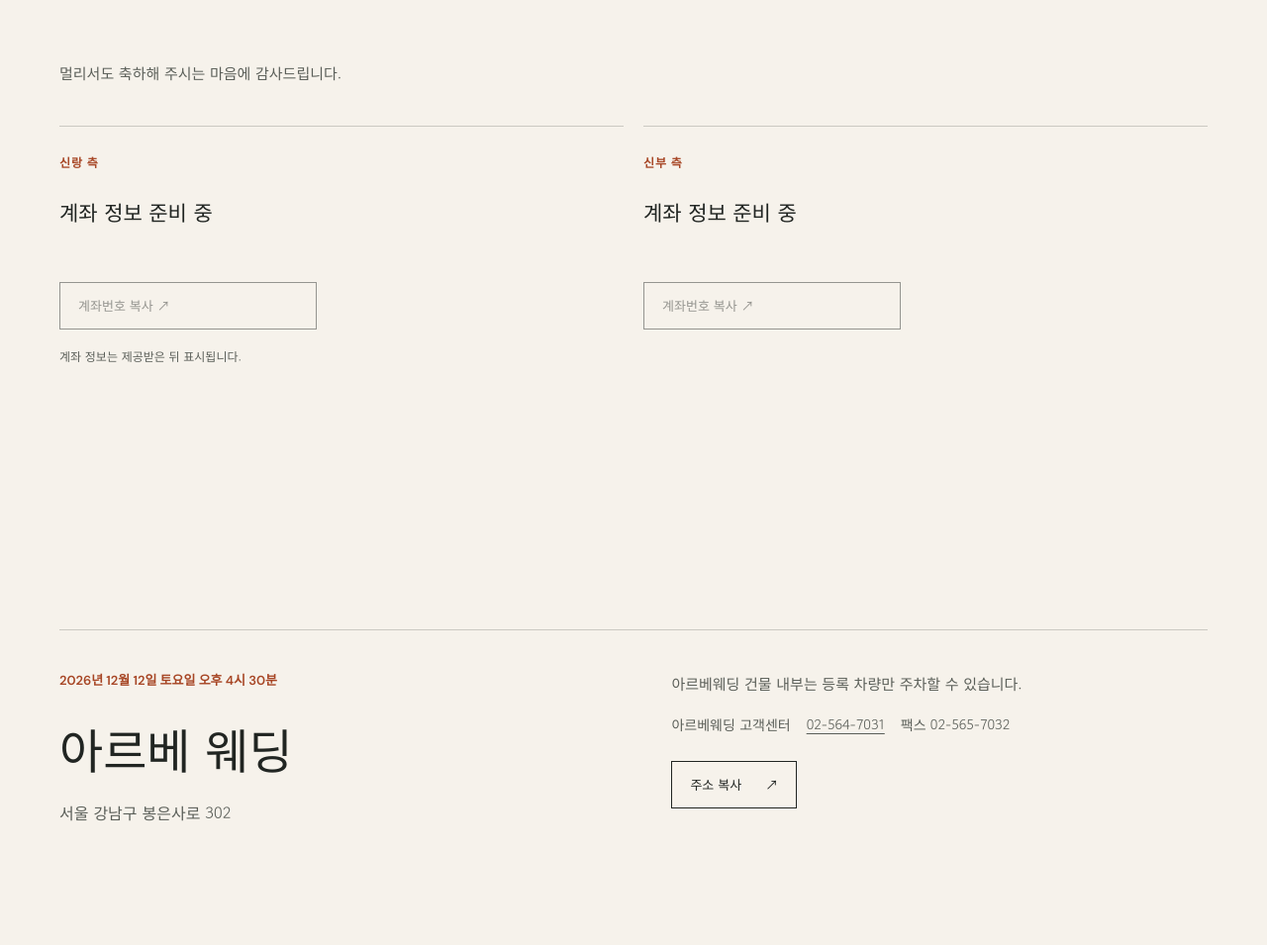
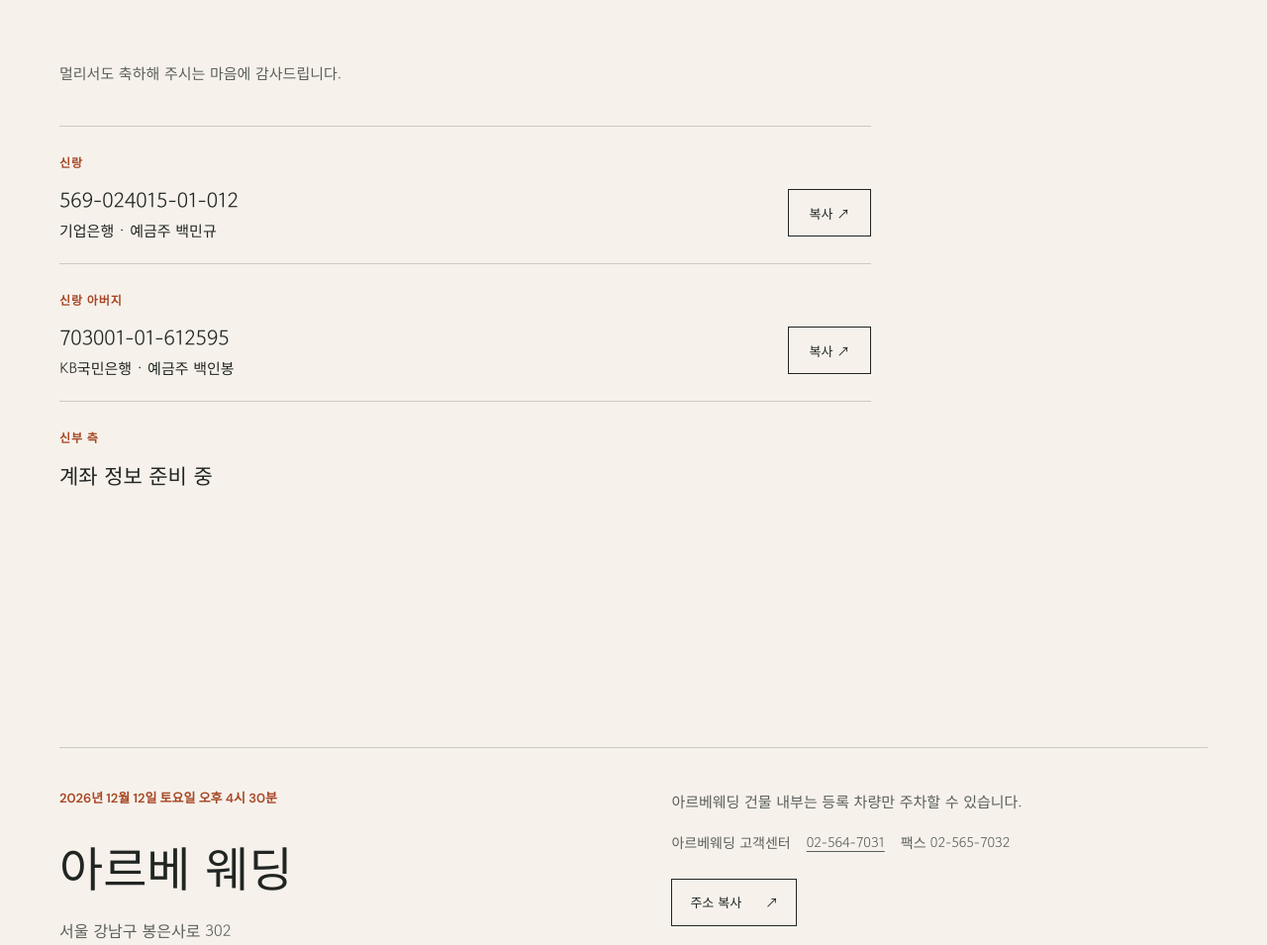
Before and after one commit to baekmingyu1/Wedding-card, a website: page index.html in a window 1280 px wide. Shown: the part 5620-6575 px from the top of the page at 99% size. Drawn offline with Linux system fonts and the light colour scheme.

Commit message:
feat: 신랑 측 계좌와 복사 버튼 배치

```diff
--- a/content.js
+++ b/content.js
@@ -28,7 +28,8 @@ window.WEDDING_CONTENT = {
   rsvpUrl: "",
   wreathMessage: "환경을 위해 화환을 받지 않고 있습니다.\n축하해 주시는 마음만 감사히 받겠습니다.",
   accounts: [
-    { side: "신랑 측", bank: "", number: "", holder: "" },
+    { side: "신랑", bank: "기업은행", number: "569-024015-01-012", holder: "백민규" },
+    { side: "신랑 아버지", bank: "KB국민은행", number: "703001-01-612595", holder: "백인봉" },
     { side: "신부 측", bank: "", number: "", holder: "" }
   ],
   // Generated from assets/opening/DSC*.jpg by npm run images.
--- a/index.html
+++ b/index.html
@@ -13,11 +13,11 @@
   <link rel="preload" as="image" media="(min-width: 761px)" href="assets/opening/frames/01-1600-bffa7b263d.webp" imagesrcset="assets/opening/frames/01-480-4ff597cf5f.webp 480w, assets/opening/frames/01-768-32b972d6aa.webp 768w, assets/opening/frames/01-1024-2442ce091a.webp 1024w, assets/opening/frames/01-1600-bffa7b263d.webp 1600w" imagesizes="100vw" fetchpriority="high">
   <!-- OPENING_PRELOAD_END -->
   <link href="https://fonts.googleapis.com/css2?family=DM+Sans:wght@400;600;700;800&family=Gowun+Dodum&display=swap" rel="stylesheet">
-  <link rel="stylesheet" href="styles.css?v=10">
-  <link rel="stylesheet" href="play-pause.css?v=17">
+  <link rel="stylesheet" href="styles.css?v=11">
+  <link rel="stylesheet" href="play-pause.css?v=18">
   <script src="opening-images.js" defer></script>
-  <script src="content.js?v=9" defer></script>
-  <script src="script.js?v=19" defer></script>
+  <script src="content.js?v=10" defer></script>
+  <script src="script.js?v=20" defer></script>
 </head>
 <body>
   <a class="skip-link" href="#invitation">본문으로 건너뛰기</a>
--- a/play-pause.css
+++ b/play-pause.css
@@ -349,7 +349,7 @@ body { background: var(--paper); }
 .directions__links .section__pending { grid-column: 1 / -1; }
 .wreath { background: var(--ink); color: var(--paper); }
 .wreath .eyebrow { color: #ff995d; }
-.wreath__inner > p:last-child { max-width: 670px; margin: 55px 0 0; font-size: clamp(18px, 2.5vw, 26px); line-height: 1.9; white-space: pre-line; }
+.wreath__inner > p:last-child { max-width: 670px; margin: 55px auto 0; font-size: clamp(18px, 2.5vw, 26px); line-height: 1.9; text-align: center; white-space: pre-line; }
 .share { background: var(--paper); }
 .share__actions { display: flex; flex-wrap: wrap; gap: 10px; margin-top: 40px; }
 .share__actions .button { min-width: 190px; }
--- a/script.js
+++ b/script.js
@@ -258,16 +258,18 @@
     details.className = "account__details";
     const name = document.createElement("strong");
     const ready = Boolean(account.bank && account.number && account.holder);
-    name.textContent = ready ? `${account.bank} ${account.number}` : "계좌 정보 준비 중";
+    name.textContent = ready ? account.number : "계좌 정보 준비 중";
     details.append(name);
-    if (ready) details.append(document.createTextNode(`예금주 ${account.holder}`));
+    if (ready) details.append(document.createTextNode(`${account.bank} · 예금주 ${account.holder}`));
     const button = document.createElement("button");
     button.className = "button button--light";
     button.type = "button";
-    button.textContent = "계좌번호 복사 ↗";
+    button.textContent = "복사 ↗";
+    button.setAttribute("aria-label", `${account.side} 계좌번호 복사`);
     button.disabled = !ready;
     if (ready) button.addEventListener("click", () => copyText(account.number));
-    card.append(side, details, button);
+    card.append(side, details);
+    if (ready) card.append(button);
     accountHost.append(card);
   }
   if ((content.accounts || []).some((account) => account.bank && account.number && account.holder)) {
--- a/styles.css
+++ b/styles.css
@@ -123,12 +123,12 @@ h2 em { color: var(--accent); font-style: normal; }
 .button:disabled { opacity: .45; cursor: not-allowed; }
 
 .account { background: var(--cream); }
-.account__list { display: grid; grid-template-columns: repeat(2, minmax(0, 1fr)); gap: 20px; margin-top: 64px; }
-.account__card { padding: 27px 0 0; border-top: 1px solid var(--line); }
-.account__side { margin: 0 0 24px; color: var(--accent); font-family: 'DM Sans', 'Gowun Dodum', sans-serif; font-size: 12px; font-weight: 700; letter-spacing: .08em; }
-.account__details { min-height: 58px; margin: 0 0 30px; font-size: 15px; line-height: 1.7; }
-.account__details strong { display: block; font-size: 21px; font-weight: 400; }
-.account__card button { width: 100%; max-width: 260px; }
+.account__list { display: grid; grid-template-columns: minmax(0, 1fr); gap: 20px; max-width: 820px; margin-top: 64px; }
+.account__card { display: grid; grid-template-columns: minmax(0, 1fr) auto; align-items: center; column-gap: 16px; padding: 27px 0 0; border-top: 1px solid var(--line); }
+.account__side { grid-column: 1 / -1; margin: 0 0 12px; color: var(--accent); font-family: 'DM Sans', 'Gowun Dodum', sans-serif; font-size: 12px; font-weight: 700; letter-spacing: .08em; }
+.account__details { min-width: 0; margin: 0; font-size: 15px; line-height: 1.7; overflow-wrap: anywhere; }
+.account__details strong { display: block; font-size: clamp(16px, 2.4vw, 21px); font-weight: 400; }
+.account__card button { min-width: 84px; justify-content: center; white-space: nowrap; }
 .account__note { margin-top: 18px; color: var(--muted); font-size: 12px; }
 
 .footer { display: flex; align-items: center; justify-content: space-between; gap: 22px; padding: 46px clamp(28px, 6vw, 90px); background: var(--ink); color: var(--paper); }
```
